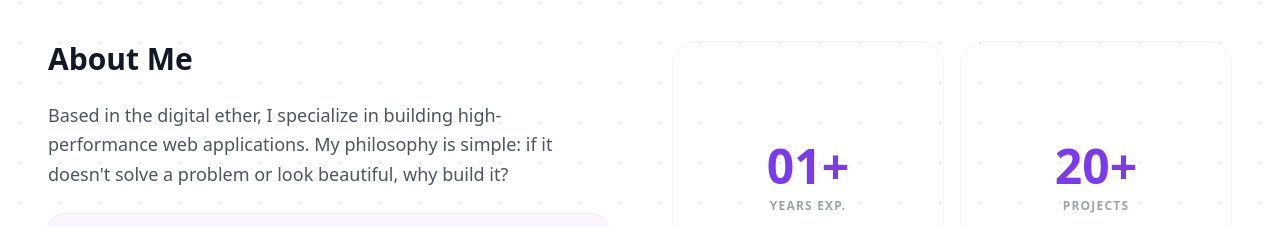
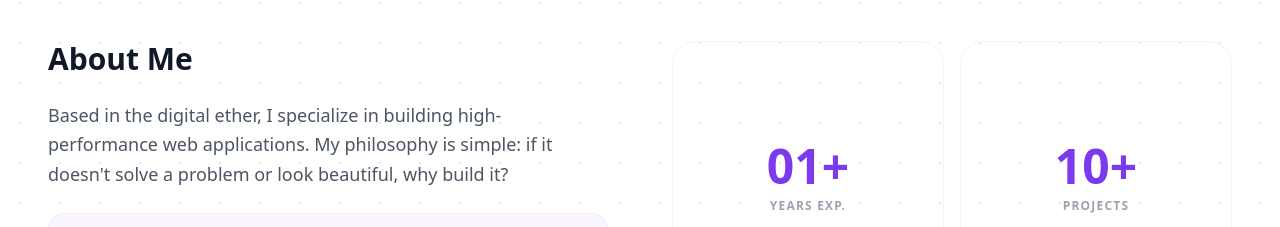
Before and after one commit to ebubexo1/Chibueze-Ebubechukwu-portfilo, a React (Vite) app: page / in a window 1280 px wide. Shown: the part 1017-1244 px from the top of the page. Built offline with nearby package versions, Linux system fonts and the light colour scheme; the HTML template or start-up script is replaced by a standard one.

Commit message:
Update data.js

```diff
--- a/src/data.js
+++ b/src/data.js
@@ -22,7 +22,7 @@ export const DATA = {
     philosophy: "Simplicity is the ultimate sophistication.",
     stats: [
       { label: "Years Exp.", value: "01+" },
-      { label: "Projects", value: "20+" }
+      { label: "Projects", value: "10+" }
     ]
   },
   navLinks: ["Home", "About", "Projects", "Skills", "Contact"],
```
